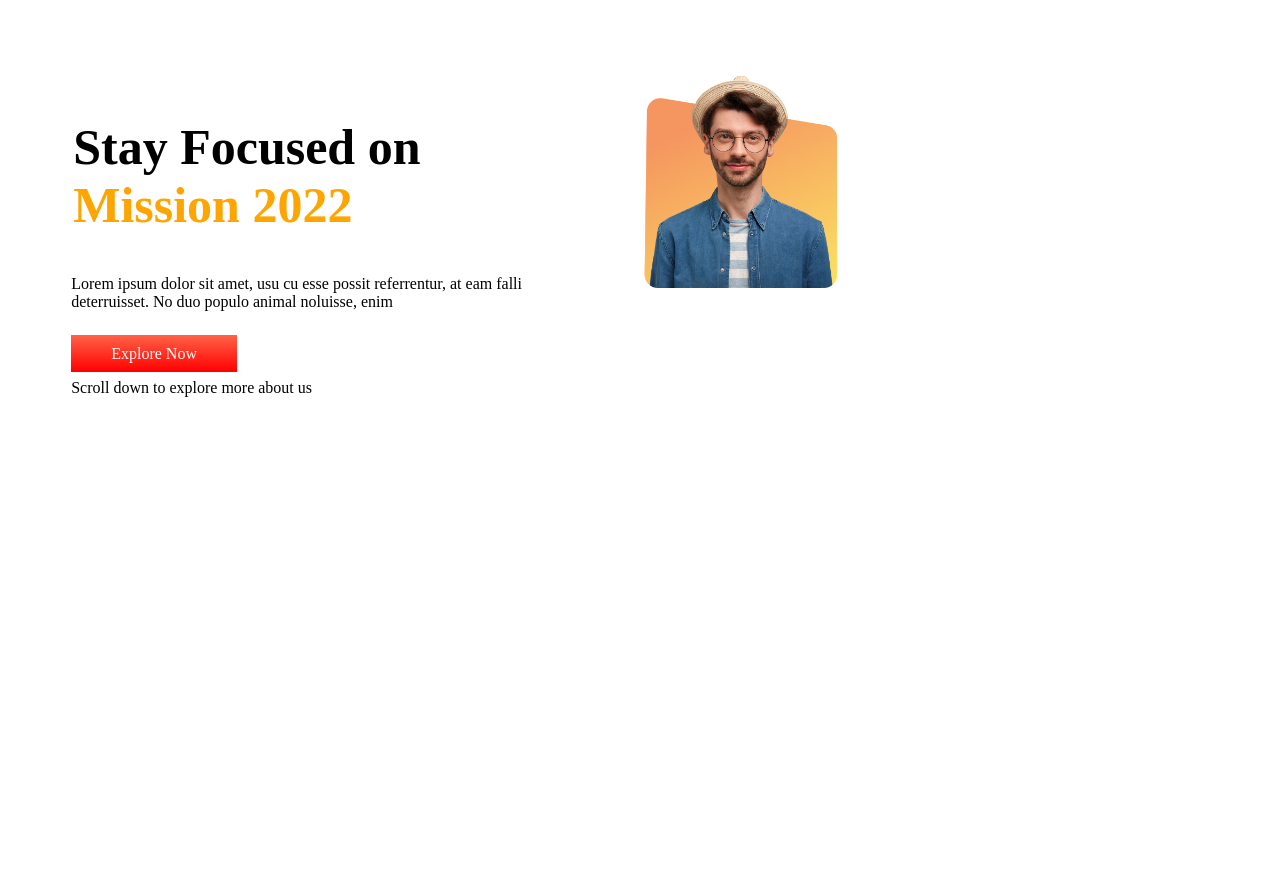
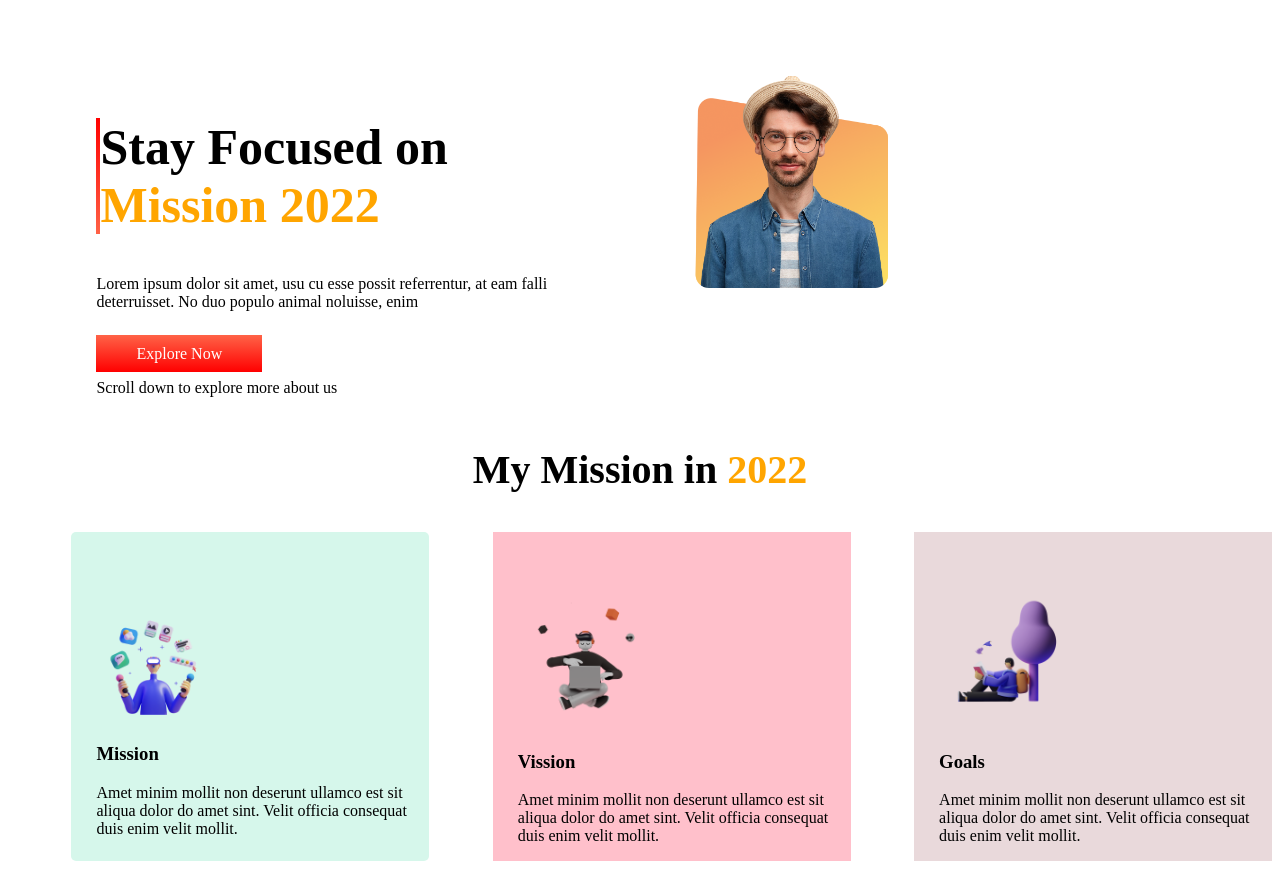
Before and after one commit to asfat/mission-2022, a plain HTML site: page index.html in a window 1280 px wide. Before the commit the page ends 800 px from the top, so only its background shows below. Drawn offline with Linux system fonts and the light colour scheme.

Commit message:
new sec added

```diff
--- a/index.html
+++ b/index.html
@@ -10,7 +10,7 @@
 </head>
 
 <body>
-    <section class="allign-half-width">
+    <section class="allign-sec">
         <div class="half-width">
             <h1 class="table-border-h1">Stay Focused on <span class="orange-color"><br>Mission 2022</span></h1>
             <p>Lorem ipsum dolor sit amet, usu cu esse possit
@@ -24,6 +24,35 @@
 
         </div>
     </section>
+    <section>
+        <h2 class="mission-2022-h2">My Mission in <span class="orange-color">2022</span></h2>
+        <div class="allign-sec">
+            <div class="half-width mission-box">
+                <img src="images/illustrators/illustrator-1.png" alt="">
+                <h3>Mission</h3>
+                <p>Amet minim mollit non deserunt
+                    ullamco est sit aliqua dolor do amet
+                    sint. Velit officia consequat duis enim
+                    velit mollit.</p>
+            </div>
+            <div class="half-width vission-box">
+                <img src="images/illustrators/illustrator-2.png" alt="">
+                <h3>Vission</h3>
+                <p>Amet minim mollit non deserunt
+                    ullamco est sit aliqua dolor do amet
+                    sint. Velit officia consequat duis enim
+                    velit mollit.</p>
+            </div>
+            <div class="half-width goals-box">
+                <img src="images/illustrators/illustrator-3.png" alt="">
+                <h3>Goals</h3>
+                <p>Amet minim mollit non deserunt
+                    ullamco est sit aliqua dolor do amet
+                    sint. Velit officia consequat duis enim
+                    velit mollit.</p>
+            </div>
+        </div>
+    </section>
 </body>
 
 </html>
--- a/style.css
+++ b/style.css
@@ -1,9 +1,13 @@
-.allign-half-width {
+.allign-sec {
     display: flex;
 }
 
 h1 {
     font-size: 50px;
+}
+
+h2 {
+    font-size: 40px;
 }
 
 div img {
@@ -12,9 +16,10 @@ div img {
 
 .half-width {
     width: 40%;
-    padding-left: 5%;
+    padding-left: 2%;
     padding-top: 5%;
     margin-top: 5px;
+    margin-left: 5%;
 }
 
 .orange-color {
@@ -30,7 +35,27 @@ div img {
 }
 
 .table-border-h1 {
-    border-left: 2px solid;
+    border-left: 4px solid;
+    border-image: linear-gradient(red, tomato);
     border-image-slice: 1;
-    border-image: linear-gradient(red, tomato);
+
 }
+
+.mission-2022-h2 {
+    text-align: center;
+}
+
+.mission-box {
+    margin-left: 5%;
+    background-color: rgb(214, 247, 235);
+    border-radius: 5px;
+
+}
+
+.vission-box {
+    background-color: pink;
+}
+
+.goals-box {
+    background-color: rgb(233, 217, 219);
+}
```
